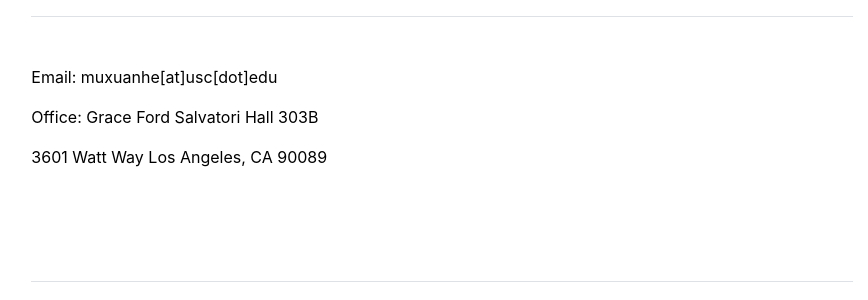
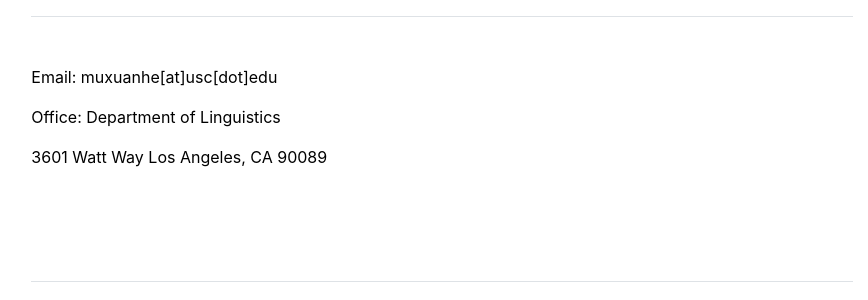
Before and after one commit to MuxuanHe/MuxuanHe.github.io, a Jekyll site: the page built from contact.md, in a window 1280 px wide. Shown: the part 207-507 px from the top of the page, without its empty margins (198-1066 px from the left). Built offline with Jekyll 4.4.1, drawn with Linux system fonts in a browser that asks for light colours.

Commit message:
Update settings.yml

```diff
--- a/_data/settings.yml
+++ b/_data/settings.yml
@@ -14,4 +14,4 @@ social:
 
 
 contacts:
-- {name: 'Muxuan He', department: 'Department of Linguistics', institution: 'University of Southern California', institution_address: '3601 Watt Way Los Angeles, CA 90089', email: 'muxuanhe[at]usc[dot]edu', office: 'Grace Ford Salvatori Hall 303B'}
+- {institution_address: '3601 Watt Way Los Angeles, CA 90089', email: 'muxuanhe[at]usc[dot]edu', office: 'Department of Linguistics'}
```
